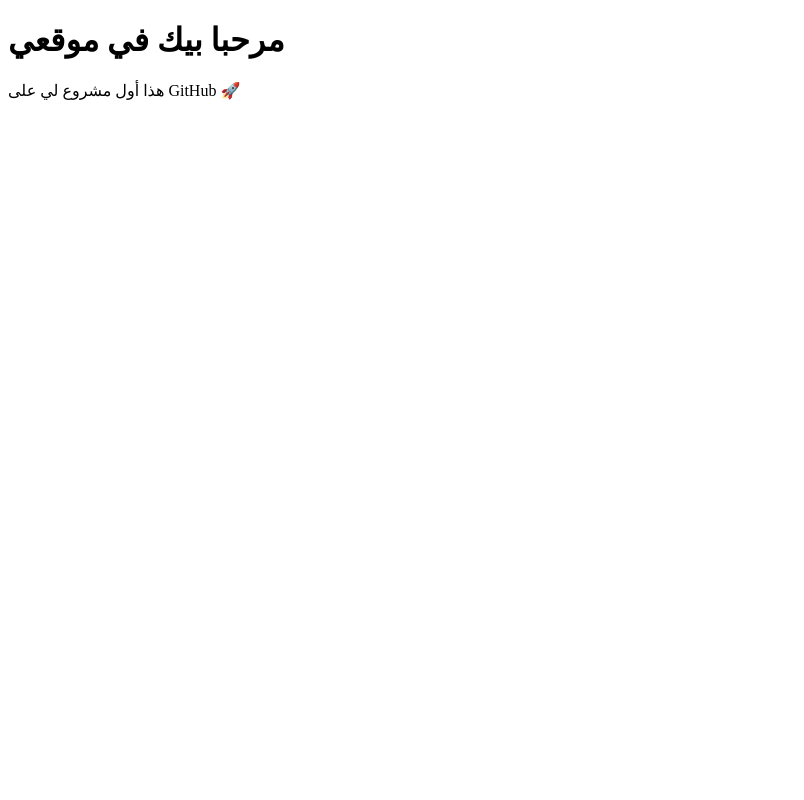
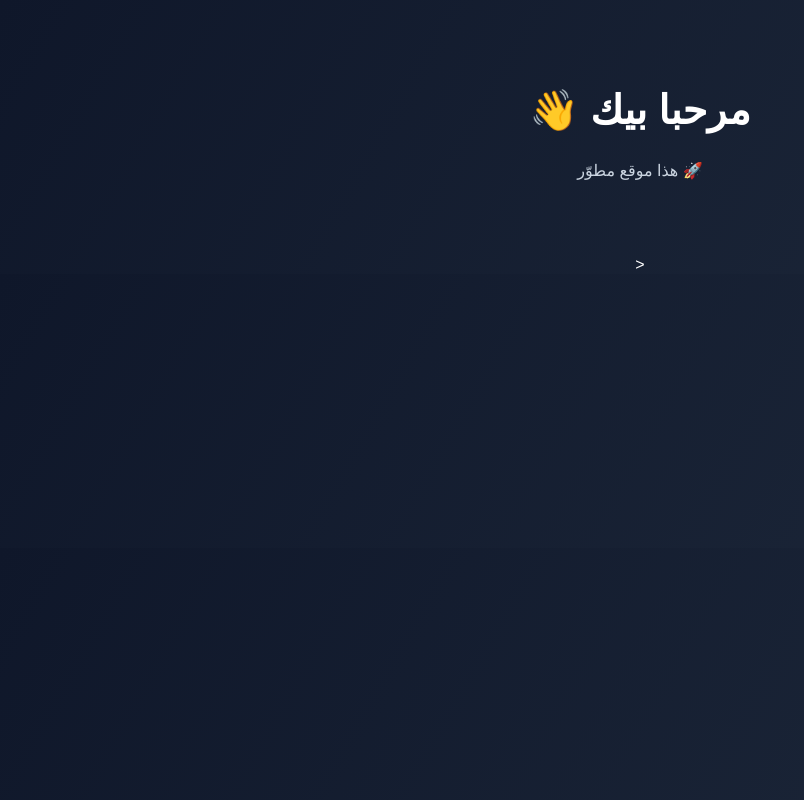
Before and after one commit to bahrimokhtar704-prog/my-website, a plain HTML site: page my-website/index.html in a window 1280 px wide. Shown: the whole page, without its empty margins (0-804 px from the left). Drawn offline with Linux system fonts and the light colour scheme.

Commit message:
update website design

```diff
--- a/my-website/index.html
+++ b/my-website/index.html
@@ -1,10 +1,27 @@
 <!DOCTYPE html>
-<html>
+<html lang="ar">
 <head>
-  <title>My Website</title>
+  <meta charset="UTF-8">
+  <title>موقعي الشخصي</title>
+  <style>
+    body {
+      margin: 0;
+      font-family: Arial;
+      background: linear-gradient(120deg, #0f172a, #1e293b);
+      color: white;
+      text-align: center;
+    }
+    header { padding: 60px; }
+    h1 { font-size: 40px; }
+    p { color: #cbd5e1; }
+  </style>
 </head>
 <body>
-  <h1>مرحبا بيك في موقعي</h1>
-  <p>هذا أول مشروع لي على GitHub 🚀</p>
+
+<header>
+  <h1>👋 مرحبا بيك</h1>
+  <p>هذا موقع مطوّر 🚀</p>
+</header>
+
 </body>
-</html>
+</html>>
```
